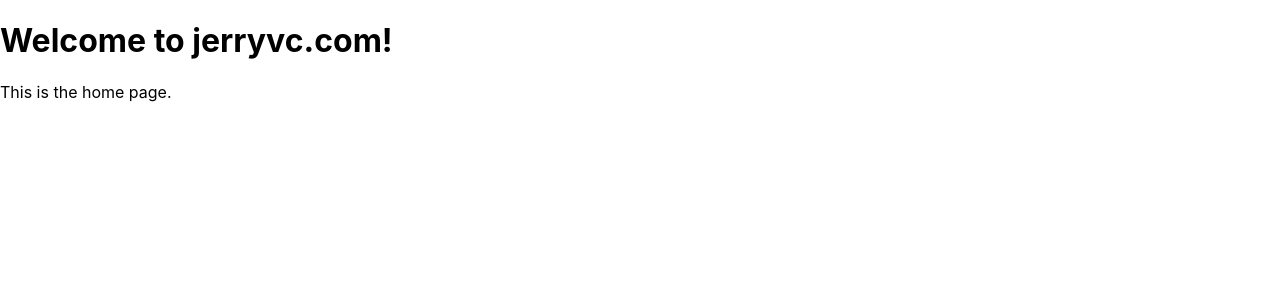
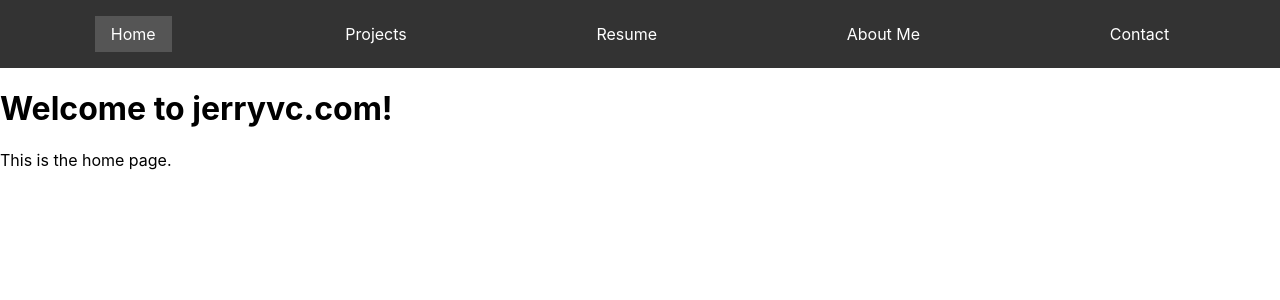
Before and after one commit to jerryvchen/jerryvchen.github.io, a React (Create React App) app: page / in a window 1280 px wide. Shown: the top 300 px of the page. Built offline with nearby package versions, Linux system fonts and the light colour scheme.

Commit message:
Added navbar

```diff
--- a/src/App.js
+++ b/src/App.js
@@ -1,4 +1,7 @@
 import React from 'react';
+
+import Navbar from './components/Navbar';
+
 import { BrowserRouter as Router, Route, Routes } from 'react-router-dom';
 import Home from './pages/Home';
 import Projects from './pages/Projects';
@@ -9,6 +12,7 @@
 function App() {
   return (
     <Router>
+      <Navbar />
       <div>
         <Routes>
           <Route path="/" element={<Home />} />
--- a/src/components/Navbar.js
+++ b/src/components/Navbar.js
@@ -0,0 +1,17 @@
+import React from 'react';
+import { NavLink } from 'react-router-dom';
+import '../styles/Navbar.css';
+
+const Navbar = () => {
+    return (
+        <nav className="navbar">
+            <NavLink to="/" className="nav-link" activeClassName="active">Home</NavLink>
+            <NavLink to="/projects" className="nav-link" activeClassName="active">Projects</NavLink>
+            <NavLink to="/resume" className="nav-link" activeClassName="active">Resume</NavLink>
+            <NavLink to="/about_me" className="nav-link" activeClassName="active">About Me</NavLink>
+            <NavLink to="/contact" className="nav-link" activeClassName="active">Contact</NavLink>
+        </nav>
+    );
+}
+
+export default Navbar;
--- a/src/styles/Navbar.css
+++ b/src/styles/Navbar.css
@@ -0,0 +1,19 @@
+/* Navbar.css */
+.navbar {
+    display: flex;
+    justify-content: space-around;
+    align-items: center;
+    background-color: #333;
+    padding: 1rem;
+}
+
+.nav-link {
+    color: white;
+    text-decoration: none;
+    padding: 0.5rem 1rem;
+}
+
+.nav-link:hover,
+.active {
+    background-color: #555;
+}
```
